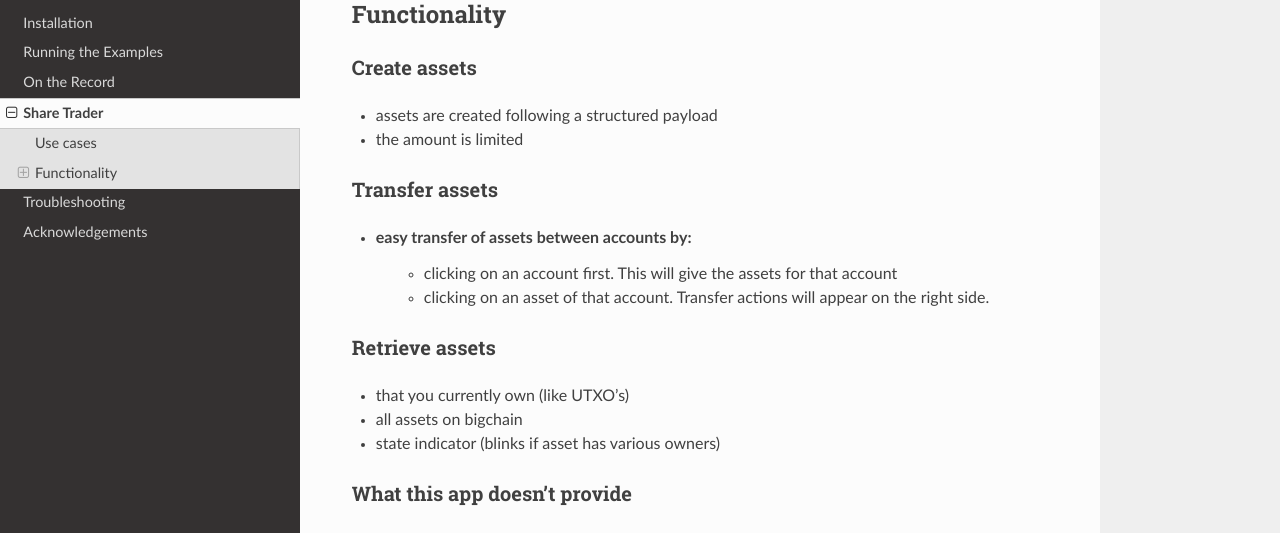
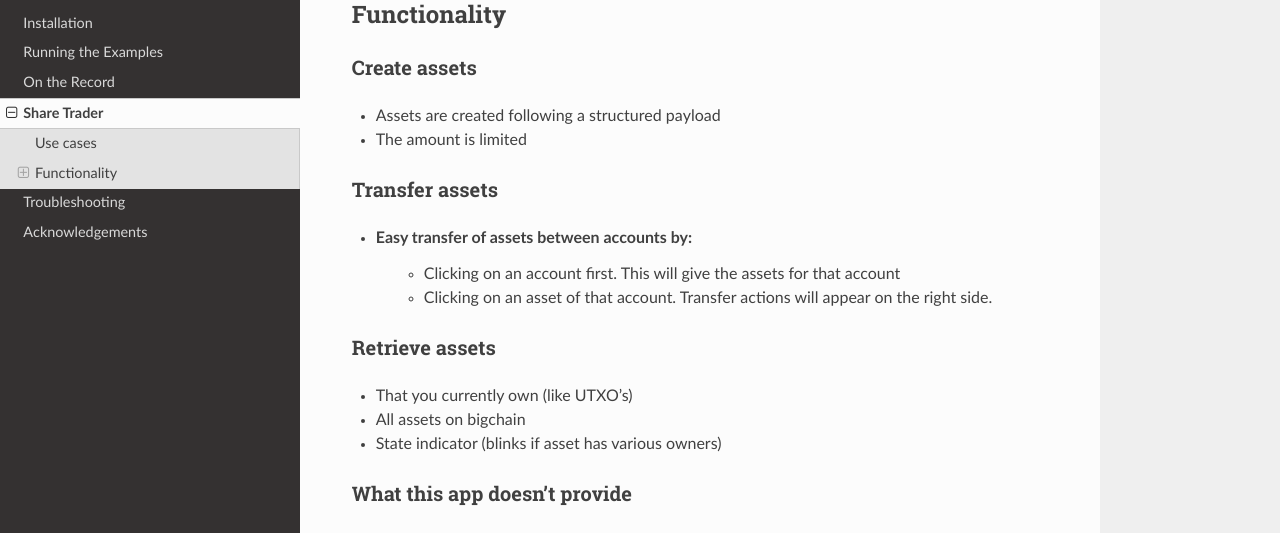
Before and after one commit to bigchaindb/bigchaindb-examples, a Sphinx documentation site: the page built from docs/source/sharetrader.rst, in a window 1280 px wide and 900 px high, scrolled down 737 px. Shown: the part 152-685 px from the top of the window. Built offline with Sphinx 7.4.7 and the Read the Docs theme 2.0.0, drawn with Linux system fonts in a browser that asks for light colours.

Commit message:
Cosmetic fixes for docs

```diff
--- a/docs/source/sharetrader.rst
+++ b/docs/source/sharetrader.rst
@@ -21,23 +21,23 @@ Functionality
 Create assets
 ^^^^^^^^^^^^^
 
-- assets are created following a structured payload
-- the amount is limited
+- Assets are created following a structured payload
+- The amount is limited
 
 Transfer assets
 ^^^^^^^^^^^^^^^
 
-- easy transfer of assets between accounts by:
-    - clicking on an account first. This will give the assets for that account
-    - clicking on an asset of that account. Transfer actions will appear on the
+- Easy transfer of assets between accounts by:
+    - Clicking on an account first. This will give the assets for that account
+    - Clicking on an asset of that account. Transfer actions will appear on the
       right side.
 
 Retrieve assets
 ^^^^^^^^^^^^^^^
 
-- that you currently own (like UTXO's)
-- all assets on bigchain
-- state indicator (blinks if asset has various owners)
+- That you currently own (like UTXO's)
+- All assets on bigchain
+- State indicator (blinks if asset has various owners)
 
 What this app doesn't provide
 ^^^^^^^^^^^^^^^^^^^^^^^^^^^^^
```
Also changed, not shown: docs/source/ontherecord.rst (+5 -5 lines), docs/source/install.rst (line endings or trailing spaces), docs/source/run.rst (line endings or trailing spaces).
